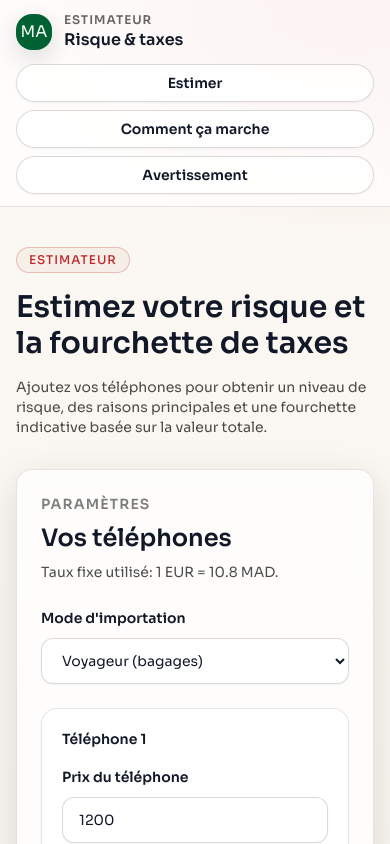
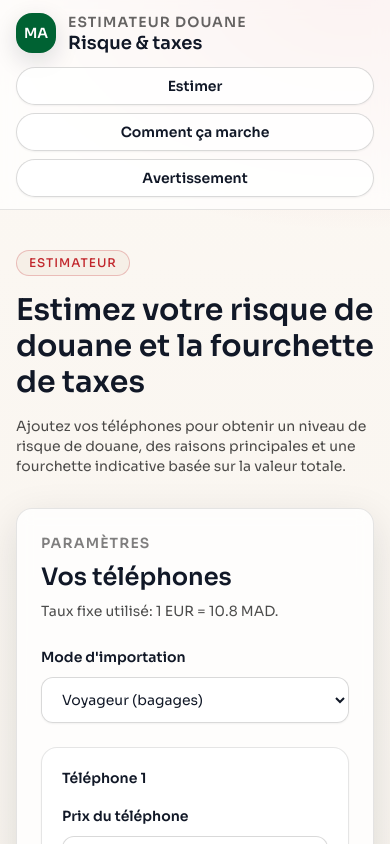
Before and after one commit to vivre-en-france/taxes, a Next.js app: page /estimer in a window 390 px wide. Shown: the top 844 px of the page. Built offline with nearby package versions, Linux system fonts and the light colour scheme.

Commit message:
Add douane wording and site icon

```diff
--- a/app/avertissement/page.tsx
+++ b/app/avertissement/page.tsx
@@ -3,7 +3,7 @@ import type { Metadata } from "next";
 export const metadata: Metadata = {
   title: "Avertissement",
   description:
-    "Mention légale: outil indicatif sans valeur officielle pour le risque et les taxes."
+    "Mention légale: outil indicatif sans valeur officielle pour le risque de douane et les taxes."
 };
 
 const AvertissementPage = () => {
--- a/app/comment-ca-marche/page.tsx
+++ b/app/comment-ca-marche/page.tsx
@@ -3,7 +3,7 @@ import type { Metadata } from "next";
 export const metadata: Metadata = {
   title: "Comment ça marche",
   description:
-    "Explication pédagogique du score de risque et de la fourchette de taxes estimées."
+    "Explication pédagogique du score de risque de douane et de la fourchette de taxes estimées."
 };
 
 const CommentCaMarchePage = () => {
@@ -13,8 +13,8 @@ const CommentCaMarchePage = () => {
         <span className="chip">Pédagogie</span>
         <h1 className="text-3xl font-semibold md:text-4xl">Comment ça marche</h1>
         <p className="max-w-2xl text-sm text-black/70">
-          Comprenez les notions clés utilisées pour estimer votre risque et une
-          fourchette indicative de taxes au Maroc.
+          Comprenez les notions clés utilisées pour estimer votre risque de
+          douane et une fourchette indicative de taxes au Maroc.
         </p>
       </div>
 
--- a/app/components/SiteFooter.tsx
+++ b/app/components/SiteFooter.tsx
@@ -5,7 +5,7 @@ const SiteFooter = () => {
     <footer className="border-t border-black/10 bg-white/70">
       <div className="container-shell flex flex-col gap-6 py-10 text-sm text-black/70 md:flex-row md:items-center md:justify-between">
         <div>
-          <p className="font-semibold text-ink">Estimateur risque & taxes - Téléphones</p>
+          <p className="font-semibold text-ink">Estimateur douane & taxes - Téléphones</p>
           <p className="mt-2 max-w-xl">
             Outil d'estimation. Les résultats sont indicatifs et ne remplacent
             pas une décision officielle de l'administration.
--- a/app/components/SiteHeader.tsx
+++ b/app/components/SiteHeader.tsx
@@ -11,14 +11,14 @@ const SiteHeader = () => {
     <header className="border-b border-black/10 bg-white/70 backdrop-blur">
       <div className="container-shell flex flex-col gap-3 py-3 md:flex-row md:items-center md:justify-between md:py-4">
         <Link href="/" className="flex w-full items-center gap-3 md:w-auto">
-          <span className="inline-flex h-9 w-9 items-center justify-center rounded-2xl bg-accent text-white shadow-float md:h-10 md:w-10">
+          <span className="inline-flex h-10 w-10 items-center justify-center rounded-2xl bg-accent text-sm font-semibold text-white shadow-float md:h-12 md:w-12 md:text-base">
             MA
           </span>
           <div>
-            <p className="text-xs font-semibold uppercase tracking-[0.08em] text-black/60 md:text-sm">
-              Estimateur
+            <p className="text-sm font-semibold uppercase tracking-[0.08em] text-black/60 md:text-base">
+              Estimateur douane
             </p>
-            <p className="text-base font-semibold md:text-lg">
+            <p className="text-lg font-semibold leading-tight md:text-xl">
               <span className="md:hidden">Risque &amp; taxes</span>
               <span className="hidden md:inline">Risque &amp; taxes Maroc</span>
             </p>
--- a/app/estimer/page.tsx
+++ b/app/estimer/page.tsx
@@ -4,7 +4,7 @@ import EstimatorForm from "@/app/estimer/EstimatorForm";
 export const metadata: Metadata = {
   title: "Estimer",
   description:
-    "Formulaire pour estimer le risque et la fourchette de taxes pour plusieurs téléphones importés au Maroc."
+    "Formulaire pour estimer le risque de douane et la fourchette de taxes pour plusieurs téléphones importés au Maroc."
 };
 
 const EstimerPage = () => {
@@ -13,11 +13,12 @@ const EstimerPage = () => {
       <div className="mb-8 space-y-4 md:mb-10">
         <span className="chip">Estimateur</span>
         <h1 className="text-3xl font-semibold md:text-4xl">
-          Estimez votre risque et la fourchette de taxes
+          Estimez votre risque de douane et la fourchette de taxes
         </h1>
         <p className="max-w-2xl text-sm text-black/70 lg:max-w-none">
-          Ajoutez vos téléphones pour obtenir un niveau de risque, des raisons
-          principales et une fourchette indicative basée sur la valeur totale.
+          Ajoutez vos téléphones pour obtenir un niveau de risque de douane, des
+          raisons principales et une fourchette indicative basée sur la valeur
+          totale.
         </p>
       </div>
       <EstimatorForm />
--- a/app/layout.tsx
+++ b/app/layout.tsx
@@ -13,11 +13,11 @@ const sora = Sora({
 
 export const metadata: Metadata = {
   title: {
-    default: "Estimateur risque & taxes au Maroc - Téléphones",
-    template: "%s | Estimateur risque Maroc"
+    default: "Estimateur douane & taxes au Maroc - Téléphones",
+    template: "%s | Estimateur douane Maroc"
   },
   description:
-    "Outil pour estimer le risque et la fourchette de taxes pour les téléphones importés au Maroc."
+    "Outil pour estimer le risque de douane et la fourchette de taxes pour les téléphones importés au Maroc."
 };
 
 const RootLayout = ({ children }: { children: React.ReactNode }) => {
--- a/app/page.tsx
+++ b/app/page.tsx
@@ -4,7 +4,7 @@ import Link from "next/link";
 export const metadata: Metadata = {
   title: "Accueil",
   description:
-    "Estimez le risque et la fourchette de taxes pour plusieurs téléphones importés au Maroc."
+    "Estimez le risque de douane et la fourchette de taxes pour plusieurs téléphones importés au Maroc."
 };
 
 const HomePage = () => {
@@ -14,10 +14,10 @@ const HomePage = () => {
         <div className="space-y-6">
           <span className="chip">Estimateur</span>
           <h1 className="text-4xl font-semibold leading-tight md:text-5xl">
-            Estimateur risque & taxes au Maroc - Téléphones
+            Estimateur douane: risque &amp; taxes au Maroc - Téléphones
           </h1>
           <p className="text-lg text-black/70">
-            Mesurez le risque de taxation et obtenez une fourchette indicative
+            Mesurez le risque de douane et obtenez une fourchette indicative
             pour plusieurs téléphones, avec des raisons claires.
           </p>
           <div className="flex flex-wrap gap-4">
```
Also changed, not shown: app/icon.svg (added).
